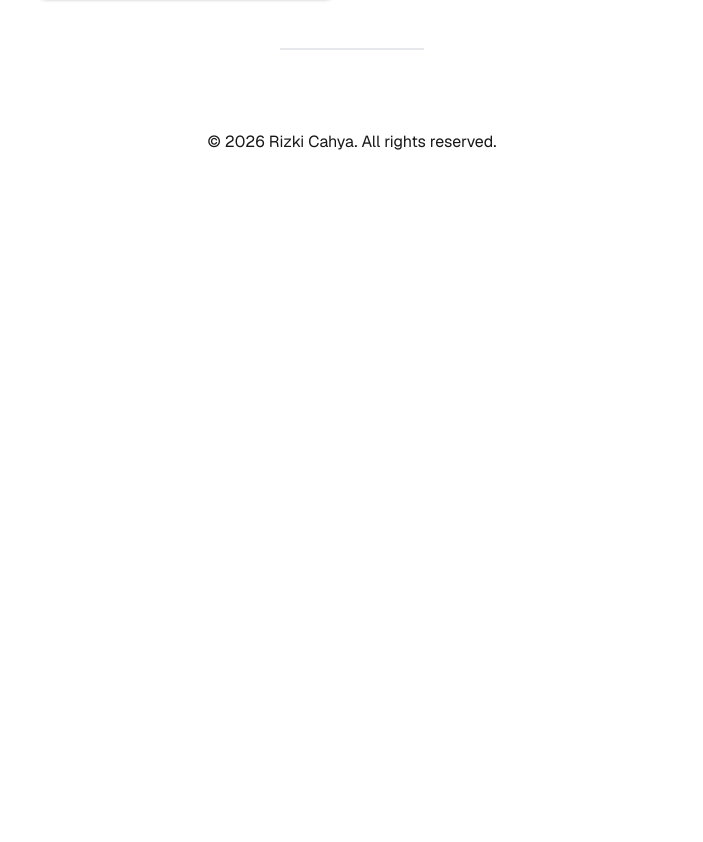
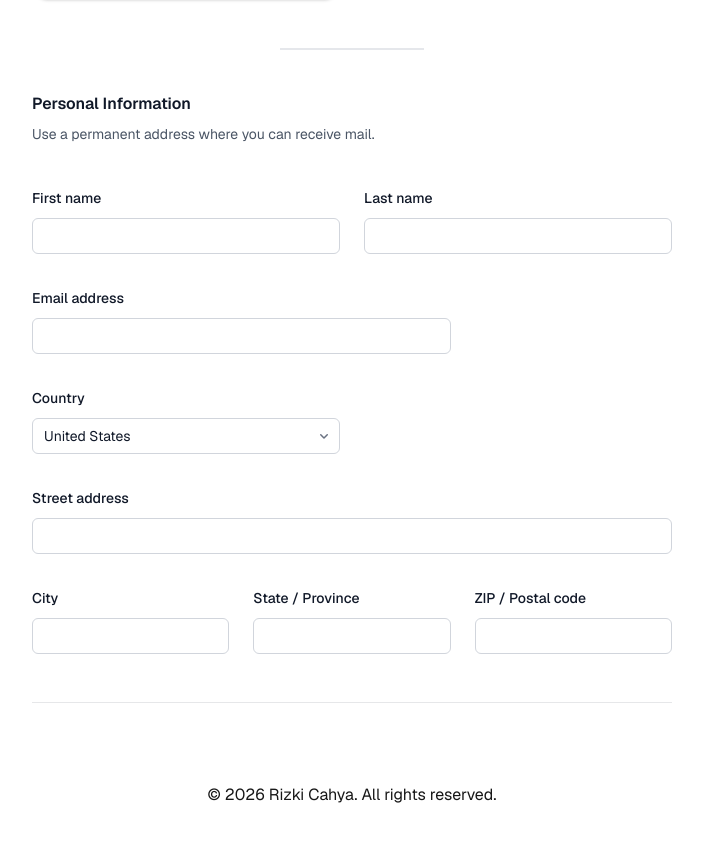
Before and after one commit to rizkicahyaa/next-web-profile-test, a Next.js app: page / in a window 1280 px wide. Shown: the part 1270-2112 px from the top of the page, without its empty margins (288-991 px from the left). Before the commit the page ends 1552 px from the top, so only its background shows below. Built offline with nearby package versions, Linux system fonts and the light colour scheme.

Commit message:
feat: add form contact

```diff
--- a/app/page.tsx
+++ b/app/page.tsx
@@ -66,49 +66,90 @@ export default function Home() {
                             </div>
                         </div>
                     </div>
-                    {/* <div className="border-gray-300 border-1 shadow-sm rounded-2xl p-6 sm:w-full">
-                        <h1 className="font-bold text-2xl mb-3">MiraiNime</h1>
-                        <p className="text-justify mb-6 leading-8">MiraiNime is a simple website that utilizes the Jikan API to display anime information from MyAnimeList.</p>
-
-                        <div className="flex flex-col w-full gap-3 text-base text-center font-medium sm:flex-row">
-                            <a href="https://github.com/rizkicahyaa/mirai-nime.git" target="_blank" className="bg-foreground text-sm text-white px-5 py-2.5 rounded-3xl transition hover:bg-[#000000b3] ">
-                                View Project
-                            </a>
-                            <a href="https://mirainime.vercel.app" target="_blank" className="bg-white text-sm text-black border-1 border-gray-300 px-5 py-2.5 rounded-3xl transition hover:bg-[#00000021]">
-                                Demo
-                            </a>
-                        </div>
-                    </div>
-
-                    <div className="border-gray-300 border-1 shadow-sm rounded-2xl p-6 sm:w-full">
-                        <h1 className="font-bold text-2xl mb-3">Focsy</h1>
-                        <p className="text-justify mb-6 leading-8">A productivity timer web application that helps you stay focused, manage your time, and get more done (pomodoro).</p>
-                        <div className="flex flex-col w-full gap-3 text-base text-center font-medium sm:flex-row">
-                            <a href="https://github.com/rizkicahyaa/mirai-nime.git" target="_blank" className="bg-foreground text-sm text-white px-5 py-2.5 rounded-3xl transition hover:bg-[#000000b3] ">
-                                View Project
-                            </a>
-                            <a href="https://mirainime.vercel.app" target="_blank" className="bg-white text-sm text-black border-1 border-gray-300 px-5 py-2.5 rounded-3xl transition hover:bg-[#00000021]">
-                                Demo
-                            </a>
-                        </div>
-                    </div>
-
-                    <div className="border-gray-300 border-1 shadow-sm rounded-2xl p-6 sm:w-full">
-                        <h1 className="font-bold text-2xl mb-3">Jogja Culinary</h1>
-                        <p className="text-justify mb-6 leading-8">A culinary website in Yogyakarta with a responsive layout using React, Tailwind CSS, and MySQL</p>
-                        <div className="flex flex-col w-full gap-3 text-base text-center font-medium sm:flex-row">
-                            <a href="https://github.com/rizkicahyaa/mirai-nime.git" target="_blank" className="bg-foreground text-sm text-white px-5 py-2.5 rounded-3xl transition hover:bg-[#000000b3] ">
-                                View Project
-                            </a>
-                            <a href="https://mirainime.vercel.app" target="_blank" className="bg-white text-sm text-black border-1 border-gray-300 px-5 py-2.5 rounded-3xl transition hover:bg-[#00000021]">
-                                Demo
-                            </a>
-                        </div>
-                    </div> */}
                 </div>
 
                 <div className="mx-auto">
                     <div className="mx-auto w-36 h-0.5 bg-gray-200 mt-12"></div>
+                </div>
+
+                <div className="flex flex-col flex-grow w-full gap-6 mt-10">
+                    <div className="border-b border-gray-900/10 pb-12">
+                        <h2 className="text-base/7 font-semibold text-gray-900">Personal Information</h2>
+                        <p className="mt-1 text-sm/6 text-gray-600">Use a permanent address where you can receive mail.</p>
+                        <div className="mt-10 grid grid-cols-1 gap-x-6 gap-y-8 sm:grid-cols-6">
+                            <div className="sm:col-span-3">
+                                <label htmlFor="first-name" className="block text-sm/6 font-medium text-gray-900">
+                                    First name
+                                </label>
+                                <div className="mt-2">
+                                    <input id="first-name" type="text" name="first-name" autoComplete="given-name" className="block w-full rounded-md bg-white px-3 py-1.5 text-base text-gray-900 outline-1 -outline-offset-1 outline-gray-300 placeholder:text-gray-400 focus:outline-2 focus:-outline-offset-2 focus:outline-indigo-600 sm:text-sm/6" />
+                                </div>
+                            </div>
+                            <div className="sm:col-span-3">
+                                <label htmlFor="last-name" className="block text-sm/6 font-medium text-gray-900">
+                                    Last name
+                                </label>
+                                <div className="mt-2">
+                                    <input id="last-name" type="text" name="last-name" autoComplete="family-name" className="block w-full rounded-md bg-white px-3 py-1.5 text-base text-gray-900 outline-1 -outline-offset-1 outline-gray-300 placeholder:text-gray-400 focus:outline-2 focus:-outline-offset-2 focus:outline-indigo-600 sm:text-sm/6" />
+                                </div>
+                            </div>
+                            <div className="sm:col-span-4">
+                                <label htmlFor="email" className="block text-sm/6 font-medium text-gray-900">
+                                    Email address
+                                </label>
+                                <div className="mt-2">
+                                    <input id="email" type="email" name="email" autoComplete="email" className="block w-full rounded-md bg-white px-3 py-1.5 text-base text-gray-900 outline-1 -outline-offset-1 outline-gray-300 placeholder:text-gray-400 focus:outline-2 focus:-outline-offset-2 focus:outline-indigo-600 sm:text-sm/6" />
+                                </div>
+                            </div>
+                            <div className="sm:col-span-3">
+                                <label htmlFor="country" className="block text-sm/6 font-medium text-gray-900">
+                                    Country
+                                </label>
+                                <div className="mt-2 grid grid-cols-1">
+                                    <select id="country" name="country" autoComplete="country-name" className="col-start-1 row-start-1 w-full appearance-none rounded-md bg-white py-1.5 pr-8 pl-3 text-base text-gray-900 outline-1 -outline-offset-1 outline-gray-300 focus:outline-2 focus:-outline-offset-2 focus:outline-indigo-600 sm:text-sm/6">
+                                        <option>United States</option>
+                                        <option>Canada</option>
+                                        <option>Mexico</option>
+                                    </select>
+                                    <svg viewBox="0 0 16 16" fill="currentColor" data-slot="icon" aria-hidden="true" className="pointer-events-none col-start-1 row-start-1 mr-2 size-5 self-center justify-self-end text-gray-500 sm:size-4">
+                                        <path d="M4.22 6.22a.75.75 0 0 1 1.06 0L8 8.94l2.72-2.72a.75.75 0 1 1 1.06 1.06l-3.25 3.25a.75.75 0 0 1-1.06 0L4.22 7.28a.75.75 0 0 1 0-1.06Z" clipRule="evenodd" fillRule="evenodd" />
+                                    </svg>
+                                </div>
+                            </div>
+                            <div className="col-span-full">
+                                <label htmlFor="street-address" className="block text-sm/6 font-medium text-gray-900">
+                                    Street address
+                                </label>
+                                <div className="mt-2">
+                                    <input id="street-address" type="text" name="street-address" autoComplete="street-address" className="block w-full rounded-md bg-white px-3 py-1.5 text-base text-gray-900 outline-1 -outline-offset-1 outline-gray-300 placeholder:text-gray-400 focus:outline-2 focus:-outline-offset-2 focus:outline-indigo-600 sm:text-sm/6" />
+                                </div>
+                            </div>
+                            <div className="sm:col-span-2 sm:col-start-1">
+                                <label htmlFor="city" className="block text-sm/6 font-medium text-gray-900">
+                                    City
+                                </label>
+                                <div className="mt-2">
+                                    <input id="city" type="text" name="city" autoComplete="address-level2" className="block w-full rounded-md bg-white px-3 py-1.5 text-base text-gray-900 outline-1 -outline-offset-1 outline-gray-300 placeholder:text-gray-400 focus:outline-2 focus:-outline-offset-2 focus:outline-indigo-600 sm:text-sm/6" />
+                                </div>
+                            </div>
+                            <div className="sm:col-span-2">
+                                <label htmlFor="region" className="block text-sm/6 font-medium text-gray-900">
+                                    State / Province
+                                </label>
+                                <div className="mt-2">
+                                    <input id="region" type="text" name="region" autoComplete="address-level1" className="block w-full rounded-md bg-white px-3 py-1.5 text-base text-gray-900 outline-1 -outline-offset-1 outline-gray-300 placeholder:text-gray-400 focus:outline-2 focus:-outline-offset-2 focus:outline-indigo-600 sm:text-sm/6" />
+                                </div>
+                            </div>
+                            <div className="sm:col-span-2">
+                                <label htmlFor="postal-code" className="block text-sm/6 font-medium text-gray-900">
+                                    ZIP / Postal code
+                                </label>
+                                <div className="mt-2">
+                                    <input id="postal-code" type="text" name="postal-code" autoComplete="postal-code" className="block w-full rounded-md bg-white px-3 py-1.5 text-base text-gray-900 outline-1 -outline-offset-1 outline-gray-300 placeholder:text-gray-400 focus:outline-2 focus:-outline-offset-2 focus:outline-indigo-600 sm:text-sm/6" />
+                                </div>
+                            </div>
+                        </div>
+                    </div>
                 </div>
 
                 <footer className="text-center mx-auto mt-20">
```
